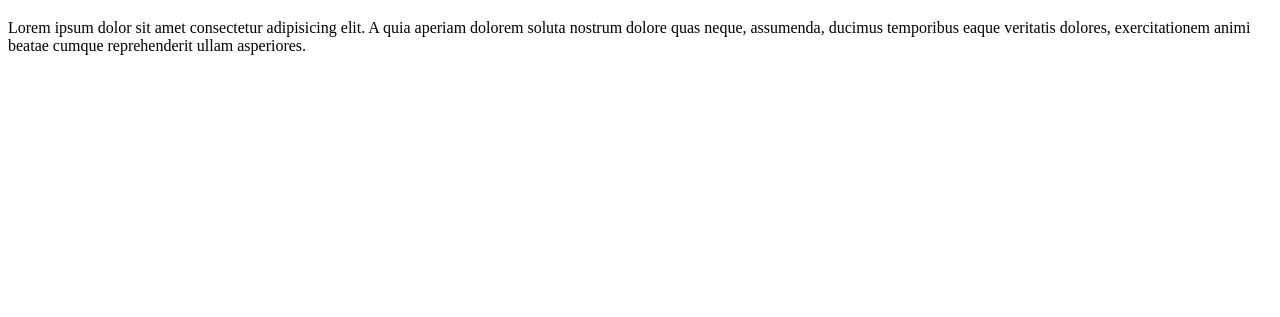
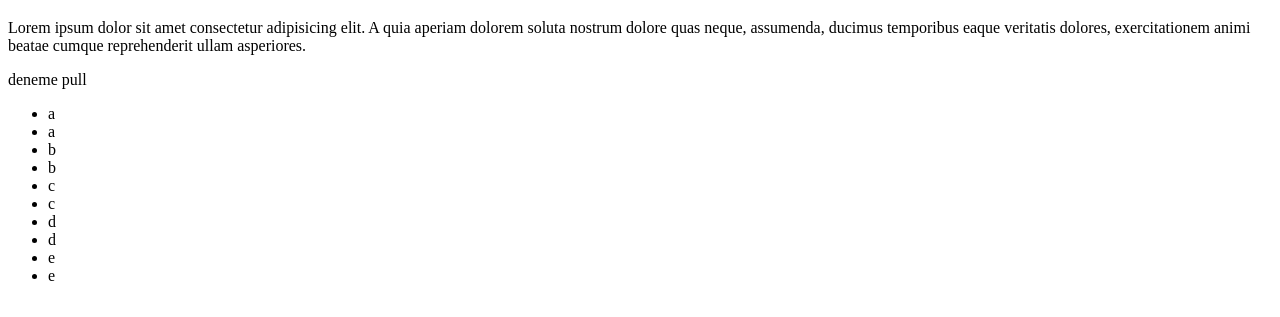
Before and after one commit to emrecunlu/test, a plain HTML site: page index.html in a window 1280 px wide. Shown: the part 61-378 px from the top of the page. Drawn offline with Linux system fonts and the light colour scheme.

Commit message:
push deneme
deneme

```diff
--- a/index.html
+++ b/index.html
@@ -5,9 +5,27 @@
     <meta http-equiv="X-UA-Compatible" content="IE=edge">
     <meta name="viewport" content="width=device-width, initial-scale=1.0">
     <title>DENEMe</title>
+
+
+
 </head>
 <body>
     <h1>Github Test</h1>
     <p>Lorem ipsum dolor sit amet consectetur adipisicing elit. A quia aperiam dolorem soluta nostrum dolore quas neque, assumenda, ducimus temporibus eaque veritatis dolores, exercitationem animi beatae cumque reprehenderit ullam asperiores.</p>
+    <div>
+        deneme pull
+    </div>
+    <ul>
+        <li>a</li>
+        <li>a</li>
+        <li>b</li>
+        <li>b</li>
+        <li>c</li>
+        <li>c</li>
+        <li>d</li>
+        <li>d</li>
+        <li>e</li>
+        <li>e</li>
+    </ul>
 </body>
 </html>
```
